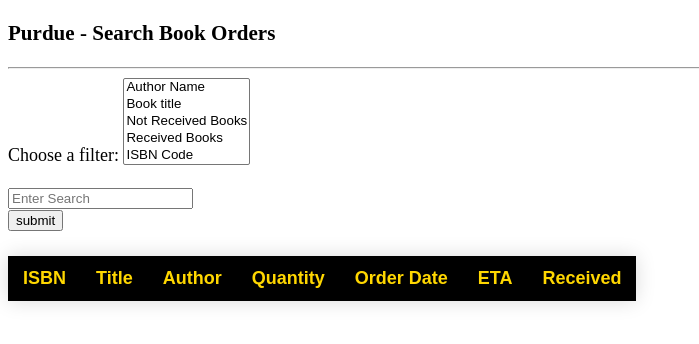
After one commit to CS348-GroupProject/CS348-Group-Project, a Flask app: page /filter_orders in a window 1280 px wide. The commit adds this page. Shown: the top 344 px of the page, without its empty margins (0-699 px from the left). Run offline with Flask 2, Linux system fonts and the light colour scheme; lists and menus that the app fills with data are empty.

Commit message:
added filtering features for ordered books, refined associated templates

```diff
--- a/app.py
+++ b/app.py
@@ -71,7 +71,30 @@ class ordered_books(db.Model):
     # query all ordered books
     @app.route('/show_orders', methods = ['GET', 'POST'])
     def show_orders():
-        return render_template('show_orders.html')
+        return render_template('show_orders.html', ordered_books = ordered_books.query.all())
+
+    # filter for ordered books
+    @app.route('/filter_orders', methods = ['GET', 'POST'])
+    def filter_orders():
+        if request.method == 'POST':
+            res = request.form['filters']
+            if res == 'isbn':
+                flash('Book was successfully found!')
+                result = db.session.execute('SELECT * FROM ordered_books WHERE isbn = :inputISBN', {'inputISBN' : request.form['search']})
+            elif res == 'author':
+                flash('Book was successfully found!')
+                result = db.session.execute('SELECT * FROM ordered_books WHERE author = :inputAuthor', {'inputAuthor' : request.form['search']})
+            elif res == 'title':
+                flash('Book was successfully found!')
+                result = db.session.execute('SELECT * FROM ordered_books WHERE title = :inputTitle', {'inputTitle' : request.form['search']})
+            elif res == 'not received':
+                result = db.session.execute('SELECT * FROM ordered_books WHERE received = False')
+            elif res == 'received':
+                flash('Book is sucessfully found')
+                result = db.session.execute('SELECT * FROM ordered_books WHERE received = True')
+            return render_template('filter_orders.html', returnOrderedBook = result)
+
+        return render_template('filter_orders.html')
 
     # adding an order
     @app.route('/create_order', methods = ['GET', 'POST'])
--- /dev/null
+++ b/templates/filter_orders.html
@@ -0,0 +1,68 @@
+<!DOCTYPE html>
+<html>
+    <head>
+        <style>
+           table {border-collapse: collapse; margin: 25px 0;font-size: large;font-family: sans-serif;min-width: 400px;box-shadow: 0 0 20px rgba(0, 0, 0, 0.15);}
+           th {padding: 12px 15px; background-color: black;}
+           thead {background-color:black;color: gold; text-align: left;}
+           tr {background-color:wheat; text-align: left;}
+           td {padding: 12px 15px; background-color: wheat;}
+           body{font-size: large;}
+        </style>
+     </head>
+   <body>
+
+      <h3>Purdue - Search Book Orders</h3>
+      <hr/>
+
+      {%- for category, message in get_flashed_messages(with_categories = true) %}
+         <div class = "alert alert-danger">
+            {{ message }}
+         </div>
+      {%- endfor %}
+
+      <form action="{{request.path}}", method="post">
+        <label for="filters">Choose a filter:</label>
+        <select id="filters" name="filters" size="5">
+          <option value="author">Author Name</option>
+          <option value="title">Book title</option>
+          <option value="not received">Not Received Books</option>
+          <option value="received">Received Books</option>
+          <option value="isbn">ISBN Code</option>
+        </select><br><br>
+        <input type="text", name="search", placeholder="Enter Search"/><br>
+        <input type="submit" value="submit">
+      </form>
+
+      <table class="styled-table">
+        <thead>
+           <tr>
+              <th>ISBN</th>
+              <th>Title</th>
+              <th>Author</th>
+              <th>Quantity</th>
+              <th>Order Date</th>
+              <th>ETA</th>
+              <th>Received</th>
+
+           </tr>
+        </thead>
+
+        <tbody>
+           {% for book in returnOrderedBook %}
+              <tr>
+                 <td>{{ book.isbn }}</td>
+                 <td>{{ book.title}}</td>
+                 <td>{{ book.author}}</td>
+                 <td>{{ book.quantity}}</td>
+                 <td>{{ book.order_date}}</td>
+                 <td>{{ book.eta}}</td>
+                 <td>{{ book.received}}</td>
+              </tr>
+           {% endfor %}
+        </tbody>
+     </table>
+
+
+   </body>
+</html>
--- a/templates/show_orders.html
+++ b/templates/show_orders.html
@@ -17,7 +17,11 @@
            Management System</a>
      </h3> <br>
 
-     <h3> Show Ordered Books</h3>
+     <h3> Ordered Books</h3>
+
+     <h3>
+      <a href = "{{ url_for('filter_orders') }}"> Search for Specific Orders</a>
+      </h3> <br>
 
       <table class="styled-table">
          <thead>
```
Also changed, not shown: mydata.db.
